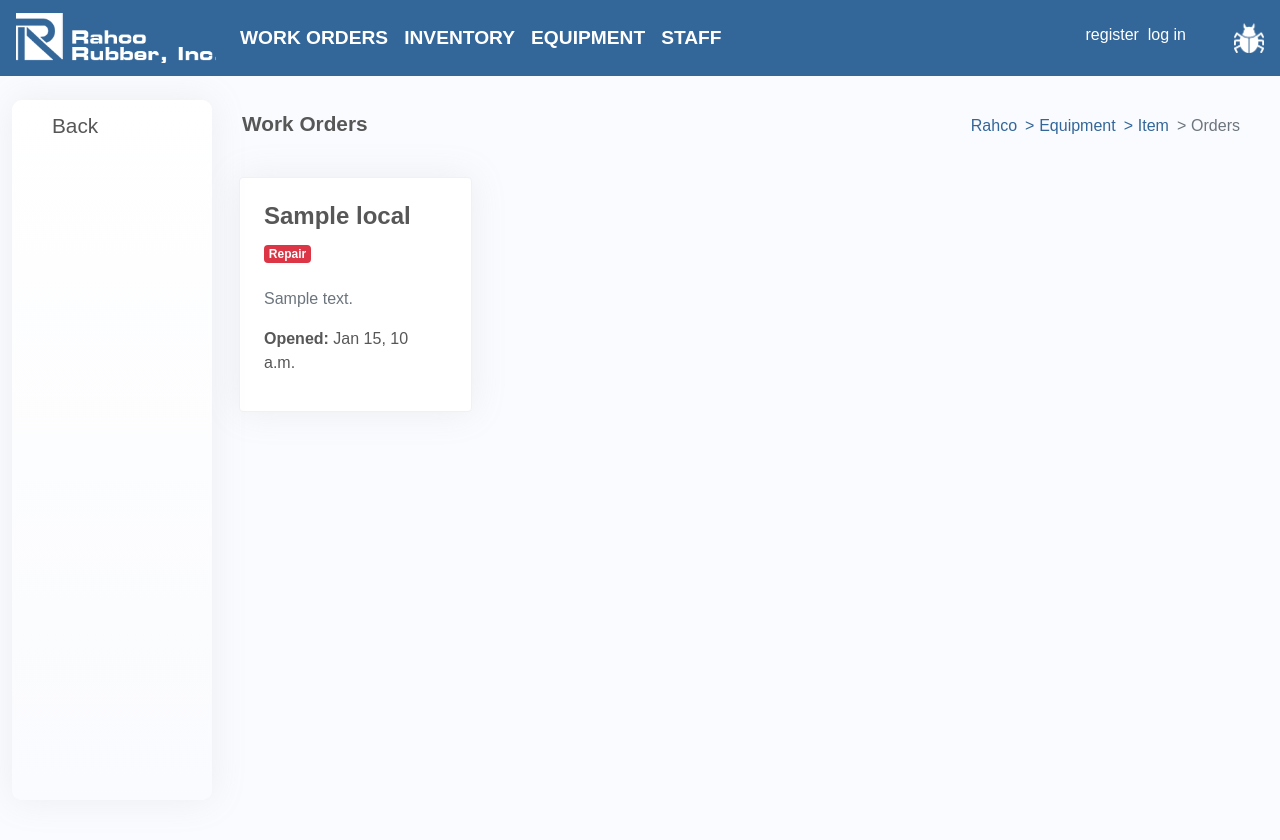
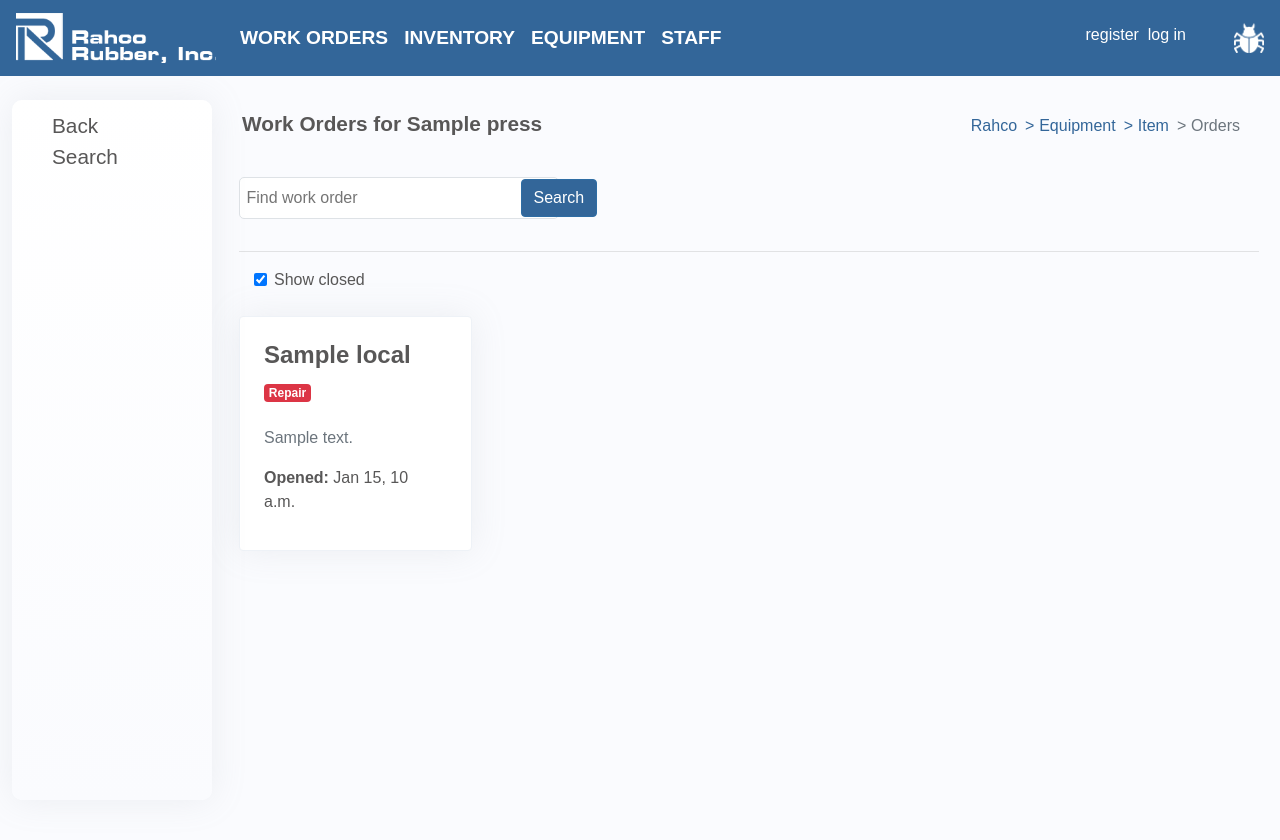
Before and after one commit to gunnerson/zERP, a Django app: template mtn/templates/mtn/order_list.html in a window 1280 px wide. Shown: the top 840 px of the page. Run offline with Django 3.2, Linux system fonts and the light colour scheme; the template is opened without the code that fills it: most values are stand-ins (such as "Sample title", 1, 10 or a date in 2020); parts of the project's set-up code (start-up, migrations or seed data) failed here and were passed over; some libraries are stand-ins or nearby versions.

Commit message:
Modified open-closed orders

```diff
--- a/equip/templates/equip/press_detail.html
+++ b/equip/templates/equip/press_detail.html
@@ -51,7 +51,7 @@
       <a href="" onClick="window.history.back();return false;" class="side-menu-link" role="button">Back</a>
     </li>
     <li>
-      <a href="{% url 'equip:press-orders' press.id %}" class="side-menu-link" role="button">Orders</a>
+      <a href="{% url 'equip:press-orders' press.id %}?closed=on" class="side-menu-link" role="button">Orders</a>
     </li>
     {% if request.user|has_group:"maintenance" %}
       <li>
--- a/mtn/templates/mtn/order_form.html
+++ b/mtn/templates/mtn/order_form.html
@@ -6,7 +6,7 @@
 
   <ul>
     <li>
-      <a href="{% url 'mtn:order-list' %}" class="side-menu-link" role="button">Back</a>
+      <a href="" onClick="window.history.back();return false;" class="side-menu-link" role="button">Back</a>
     </li>
   </ul>
 
--- a/mtn/templates/mtn/order_list.html
+++ b/mtn/templates/mtn/order_list.html
@@ -1,32 +1,31 @@
 {% extends "mtn/base.html" %}
+
+<script>
+  {% block jquery %}
+
+    $("#checkbox-container :checkbox").change(function() {
+      document.getElementById('selectform').submit();
+    });
+
+  {% endblock %}
+</script>
 
 {% block left-menu%}
 
+  <ul>
     {% if press_excl == False %}
-    <ul>
       <li>
         <a href="{% url 'mtn:new_order' %}" class="side-menu-link" role="button">+ New Order</a>
       </li>
-      <li>
-          <form method="GET" action=".">
-            <input type="hidden" name="check_closed" value="False">
-            <button type="submit" class="side-menu-link">Open Orders</button>
-          </form>
-      </li>
-      <li>
-          <form method="GET" action=".">
-            <input type="hidden" name="check_closed" value="True">
-            <button type="submit" class="side-menu-link">Closed Orders</button>
-          </form>
-      </li>
-    </ul>
     {% else %}
-    <ul>
       <li>
         <a href="{% url 'equip:press' press_id %}" class="side-menu-link" role="button">Back</a>
       </li>
+    {% endif %}
+    <li>
+        <a class="side-menu-link" data-toggle="collapse" href="#collapseExample" role="button" aria-expanded="false" aria-controls="collapseExample">Search</a>
+    </li>
   </ul>
-  {% endif %}
 
 {% endblock left-menu %}
 
@@ -40,11 +39,7 @@
           <li class="breadcrumb-item active"> Work Orders</li>
       </ol>
     </div>
-    {% if check_closed == 'True' %}
-      <h4 class="page-title">Closed Work Orders</h4>
-    {% else %}
-      <h4 class="page-title">Open Work Orders</h4>
-    {% endif %}
+    <h4 class="page-title">Work Orders</h4>
 
   {% else %}
 
@@ -56,7 +51,7 @@
           <li class="breadcrumb-item active">Orders</li>
       </ol>
     </div>
-  <h4 class="page-title">Work Orders</h4>
+    <h4 class="page-title">Work Orders for {{ press }}</h4>
 
   {% endif %}
 
@@ -64,6 +59,41 @@
 
 {% block content %}
 
+  <form method="GET" action="" id="selectform">
+
+    <div class="{{ search_exp }}" id="collapseExample">
+      <div class="form-row">
+        <div class="form-group col-3 align-self-center">
+          <input class="form-conrol py-2 border" style="border-radius:5px; width:20rem;" type="search" placeholder=" Find work order" name="query" value="{{ query }}">
+        </div>
+        <div class="form-group col align-self-center ml-4">
+         <button type="submit" class="btn btn-rahco">Search</button>
+        </div>
+      </div>
+      {% if count >= 0 and query != None %}
+        <div class='row my-3'>
+            <div class='col-12 py-0'>
+                <h4 class='my-0 py-0'>{{ count }} results for <b>{{ query|default:"" }}</b></h4>
+            </div>
+        </div>
+      {% endif %}
+      <hr />
+    </div>
+
+    <div class="container mx-0" id="checkbox-container">
+      <div class="form-check">
+        {% if closed_checked %}
+          <input type="checkbox" class="form-check-input" name="closed" id="closed" checked>
+        {% else %}
+          <input type="checkbox" class="form-check-input" name="closed" id="closed" >
+        {% endif %}
+        <label class="form-check-label" for="closed">Show closed</label>
+      </div>
+    </div>
+
+  </form>
+
+  <br>
   <div class="row">
     {% for order in object_list %}
       <div class="col-md-6 col-xl-3">
@@ -100,7 +130,7 @@
         </div> <!-- end card-->
       </div> <!-- end col -->
     {% empty %}
-      <p>No open orders.</p>
+      <p>No orders found.</p>
     {% endfor %}
   </div>
   <!-- end row-->
@@ -113,25 +143,25 @@
           <ul class="pagination">
             {% if page_obj.has_previous %}
               <li class="page-item">
-                <a class="page-link" href="?page=1;check_closed={{ check_closed }}" aria-label="First">
+                <a class="page-link" href="?page=1;closed={{ closed_checked }};" aria-label="First">
                   <span aria-hidden="true">&laquo;</span>
                 </a>
               </li>
               <li class="page-item">
-                <a class="page-link" href="?page={{ page_obj.previous_page_number }};check_closed={{ check_closed }}" aria-label="Previous">
+                <a class="page-link" href="?page={{ page_obj.previous_page_number }};closed={{ closed_checked }};" aria-label="Previous">
                   <span>{{ page_obj.previous_page_number }}</span>
                 </a>
               </li>
             {% endif %}
-            <li class="page-item active"><a class="page-link" href="?page={{ page_obj.number }};check_closed={{ check_closed }}"><span>{{ page_obj.number }}</span></a></li>
+            <li class="page-item active"><a class="page-link" href="?page={{ page_obj.number }};closed={{ closed_checked }};"><span>{{ page_obj.number }}</span></a></li>
            {% if page_obj.has_next %}
               <li class="page-item">
-                <a class="page-link" href="?page={{ page_obj.next_page_number }};check_closed={{ check_closed }}" aria-label="Next">
+                <a class="page-link" href="?page={{ page_obj.next_page_number }};closed={{ closed_checked }};" aria-label="Next">
                   <span>{{ page_obj.next_page_number }}</span>
                 </a>
               </li>
               <li class="page-item">
-                <a class="page-link" href="?page={{ page_obj.paginator.num_pages }};check_closed={{ check_closed }}" aria-label="Last">
+                <a class="page-link" href="?page={{ page_obj.paginator.num_pages }};closed={{ closed_checked }};" aria-label="Last">
                   <span aria-hidden="true">&raquo;</span>
                 </a>
               </li>
--- a/mtn/templates/mtn/order_update_form.html
+++ b/mtn/templates/mtn/order_update_form.html
@@ -6,7 +6,7 @@
 
   <ul>
     <li>
-      <a href="" onClick="window.history.back();return false;" class="side-menu-link" role="button">Back</a>
+      <a href="{% url 'mtn:order' order.id %}" role="button" class="side-menu-link">Back</a>
     </li>
   </ul>
 
```
Also changed, not shown: mtn/models.py (+13 -0 lines), mtn/views.py (+24 -12 lines). Lines whose indentation alone changed are shown as unchanged.
